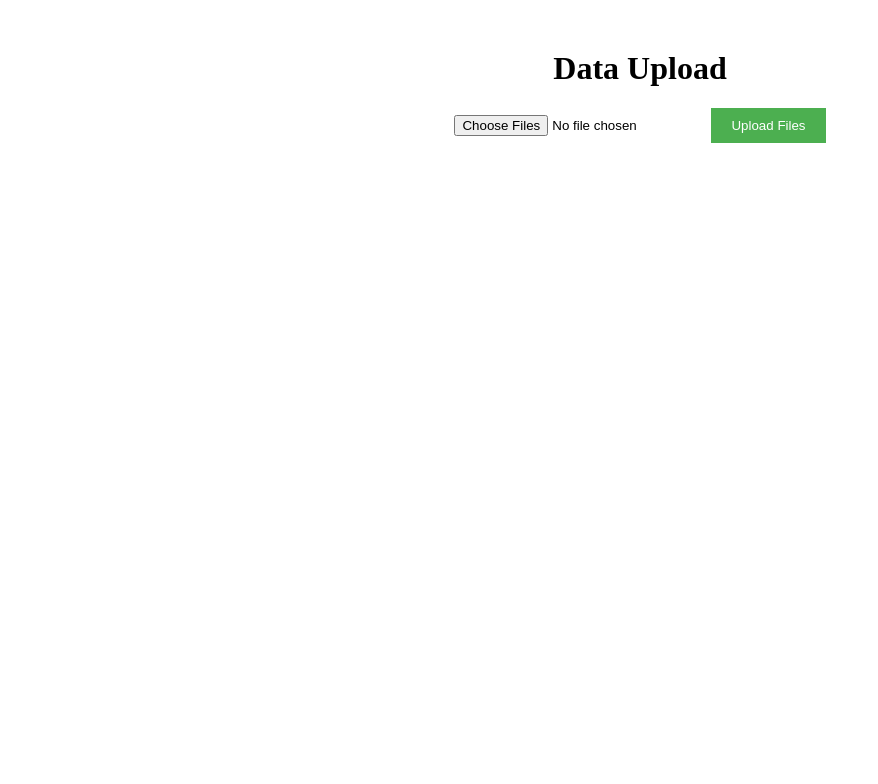
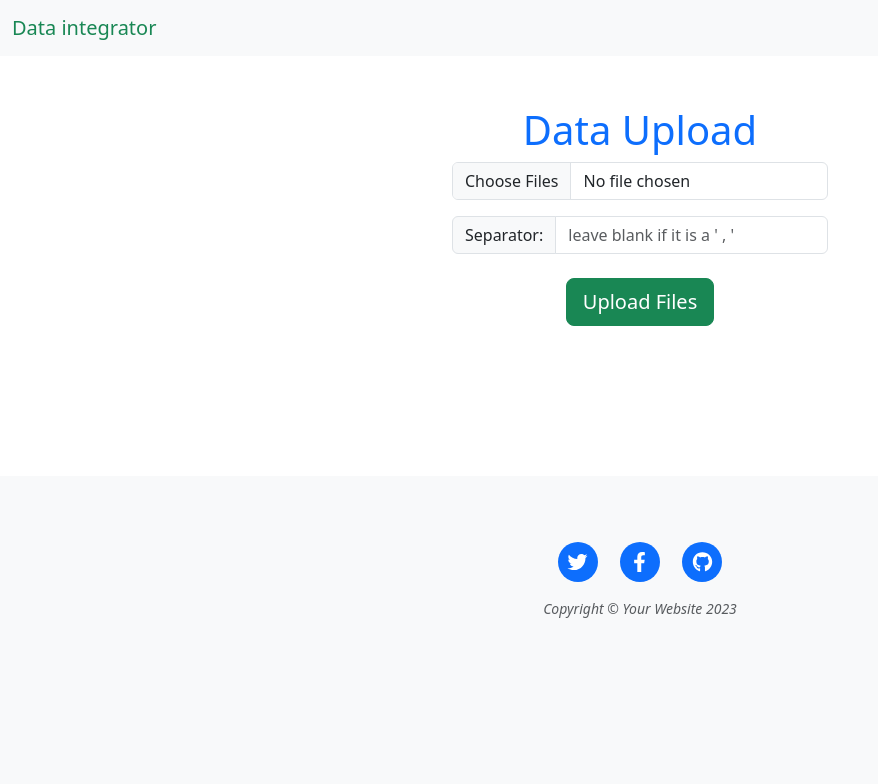
Before and after one commit to nadeem-cpp/data-integration, a Flask app: page / in a window 1280 px wide. Shown: the top 784 px of the page, without its empty margins (0-878 px from the left). Run offline with Flask 3, Linux system fonts and the light colour scheme; some libraries are stand-ins or nearby versions.

Commit message:
added bootstrap and bussiness logic for data matching

```diff
--- a/app.py
+++ b/app.py
@@ -1,23 +1,36 @@
 from flask import Flask, render_template, redirect, request, url_for
-
+from model import DataHandler
 app = Flask(__name__)
 
 
 @app.route('/')
-def home():  # put application's code here
+def home():
     return render_template("home.html")
 
 
 @app.route("/upload", methods=["POST"])
 def upload():
+    # TODO 1 get files from form and send it to Data Handler object
     files = request.files.getlist("files")
-    print(files[0].filename)
-    # try:
-    #     for file in files:
-    #         file.save(dst=f"uploaded/{file.filename}")
-    #     return "uploaded"
-    # except Exception as e:
-    return redirect(url_for("home"), code=302,)
+    try:
+
+        dh = DataHandler(data_files=files)
+        titles = dh.get_similar_titles()
+        return render_template("matching.html", titles=titles)
+
+    except Exception as e:
+        print(e)
+        return redirect(url_for("home"), code=302,)
+
+
+data = [('fruit', 'country'), ('brand', 'drink'), ('pet', 'Has Car'), ('Likes Pizza', 'Plays Games'),
+        ('fruit', 'country'), ('brand', 'drink'), ('pet', 'Has Car'), ('Likes Pizza', 'Plays Games'),
+        ('fruit', 'country'), ('brand', 'drink'), ('pet', 'Has Car'), ('Likes Pizza', 'Plays Games')]
+
+
+@app.route("/matching")
+def matching():
+    return render_template("matching.html", titles=data, enumerate=enumerate)
 
 
 if __name__ == '__main__':
--- /dev/null
+++ b/samples/admin_accessKeys.csv
@@ -0,0 +1,2 @@
+Access key ID,Secret access key
+AKIAYATYOIF4IK52OWAD,G0SWuEvKKVsKOZvO5Z9jO6dZ50yuntHIGprwn/zQ
--- /dev/null
+++ b/samples/exercise2_binary.csv
@@ -0,0 +1,6 @@
+Has Car,Likes Pizza,Plays Games,Has Phone,Drinks Coffee
+Yes,No,Yes,Yes,No
+No,Yes,No,No,Yes
+Yes,Yes,No,Yes,No
+No,No,Yes,No,Yes
+Yes,No,No,Yes,Yes
--- a/static/css/style.css
+++ b/static/css/style.css
@@ -1,25 +1,5 @@
 .container {
       max-width: 400px;
       margin: 50px auto;
-      text-align: center;
+      margin-bottom: 150px;
 }
-.upload-btn {
-      padding: 10px 20px;
-      background-color: #4CAF50;
-      color: white;
-      border: none;
-      cursor: pointer;
-}
-
-.upload-btn:hover {
-      background-color: #45a049;
-}
-
-.file-input {
-      display: none;
-}
-
-.file-list {
-      margin-top: 20px;
-      text-align: left;
-}
--- /dev/null
+++ b/templates/footer.html
@@ -0,0 +1,41 @@
+<!-- Footer-->
+<footer class="footer mt-auto py-3 bg-light">
+    <div class="container">
+        <div class="row justify-content-center">
+            <div class="col-md-10 col-lg-8 col-xl-7">
+                <ul class="list-inline text-center">
+                    <li class="list-inline-item">
+                        <a href="#!">
+                            <span class="fa-stack fa-lg">
+                                <i class="fas fa-circle fa-stack-2x"></i>
+                                <i class="fab fa-twitter fa-stack-1x fa-inverse"></i>
+                            </span>
+                        </a>
+                    </li>
+                    <li class="list-inline-item">
+                        <a href="#!">
+                            <span class="fa-stack fa-lg">
+                                <i class="fas fa-circle fa-stack-2x"></i>
+                                <i class="fab fa-facebook-f fa-stack-1x fa-inverse"></i>
+                            </span>
+                        </a>
+                    </li>
+                    <li class="list-inline-item">
+                        <a href="#!">
+                            <span class="fa-stack fa-lg">
+                                <i class="fas fa-circle fa-stack-2x"></i>
+                                <i class="fab fa-github fa-stack-1x fa-inverse"></i>
+                            </span>
+                        </a>
+                    </li>
+                </ul>
+                <div class="small text-center text-muted fst-italic" >Copyright &copy; Your Website <span id="year"></span></div>
+            </div>
+        </div>
+    </div>
+</footer>
+<!-- Core theme JS-->
+<script>
+    let year = new Date().getFullYear();
+    document.getElementById("year").textContent = year
+</script>
--- /dev/null
+++ b/templates/header.html
@@ -0,0 +1,20 @@
+
+<head>
+<meta charset="UTF-8" />
+<meta name="viewport" content="width=device-width, initial-scale=1, shrink-to-fit=no" />
+<meta name="description" content="" />
+<meta name="author" content="" />
+<title>Data Integration</title>
+ <!-- bootstrap scripts -->
+<link href="https://cdn.jsdelivr.net/npm/bootstrap@5.3.0-alpha1/dist/css/bootstrap.min.css" rel="stylesheet" integrity="sha384-GLhlTQ8iRABdZLl6O3oVMWSktQOp6b7In1Zl3/Jr59b6EGGoI1aFkw7cmDA6j6gD" crossorigin="anonymous">
+<script src="https://cdn.jsdelivr.net/npm/bootstrap@5.3.0-alpha1/dist/js/bootstrap.bundle.min.js" integrity="sha384-w76AqPfDkMBDXo30jS1Sgez6pr3x5MlQ1ZAGC+nuZB+EYdgRZgiwxhTBTkF7CXvN" crossorigin="anonymous"></script>
+<!-- Font Awesome icons (free version)-->
+<script src="https://use.fontawesome.com/releases/v6.3.0/js/all.js" crossorigin="anonymous"></script>
+<!-- Google fonts-->
+<link href="https://fonts.googleapis.com/css?family=Lora:400,700,400italic,700italic" rel="stylesheet" type="text/css" />
+<link href="https://fonts.googleapis.com/css?family=Open+Sans:300italic,400italic,600italic,700italic,800italic,400,300,600,700,800" rel="stylesheet" type="text/css" />
+<!-- Core theme CSS (includes Bootstrap)-->
+<link rel="stylesheet" href="{{ url_for('static', filename='css/style.css') }}">
+{# js scripts#}
+<script src="{{ url_for('static', filename='js/script.js') }}"></script>
+</head>
--- a/templates/home.html
+++ b/templates/home.html
@@ -1,19 +1,26 @@
 <!DOCTYPE html>
 <html lang="en">
-<head>
-    <meta charset="UTF-8">
-    <title>Home</title>
-    <link rel="stylesheet" href="{{ url_for('static', filename='css/style.css') }}">
-</head>
+{% include 'header.html' %}
 <body>
-<div class="container">
-       <h1>Data Upload</h1>
-    <form id="upload-form" action="/upload" method="POST" enctype="multipart/form-data">
-      <input type="file" name="files" id="file-input"
-             accept=".csv, application/vnd.ms-excel, application/vnd.openxmlformats-officedocument.spreadsheetml.sheet"
-             multiple>
-      <button type="submit" class="upload-btn">Upload Files</button>
+{% include "navigation.html" %}
+<div class="container text-center">
+    <h1 class="text-primary">Data Upload</h1>
+
+    <form action="{{ url_for('upload') }}" method="POST" enctype="multipart/form-data">
+        <div class="mb-3">
+            <input class="form-control" type="file" accept=".csv" multiple>
+        </div>
+
+        <div class="input-group flex-nowrap " >
+            <span class="input-group-text"> Separator: </span>
+            <input type="text"  class="form-control" placeholder="leave blank if it is a ' , '" >
+        </div>
+        <br>
+      <button type="submit" class="btn btn-success btn-lg">Upload Files</button>
     </form>
   </div>
+
+{% include "footer.html" %}
 </body>
 </html>
+{#accept=".csv, application/vnd.ms-excel, application/vnd.openxmlformats-officedocument.spreadsheetml.sheet"#}
--- /dev/null
+++ b/templates/navigation.html
@@ -0,0 +1,10 @@
+<!-- Navigation-->
+<nav class="navbar bg-body-tertiary">
+  <div class="container-fluid">
+    <a class="navbar-brand text-success" href="{{ url_for('home') }}">
+{#      <img src="/docs/5.3/assets/brand/bootstrap-logo.svg" alt="Logo" width="30"#}
+{#           height="24" class="d-inline-block align-text-top">#}
+      Data integrator
+    </a>
+  </div>
+</nav>
```
Also changed, not shown: model.py (added, +85 -0 lines), samples/exercise2_nominal.csv (added, +26 -0 lines), samples/exercise2_nominal_1.csv (added, +26 -0 lines), templates/matching.html (added, +33 -0 lines), static/js/script.js (added).
